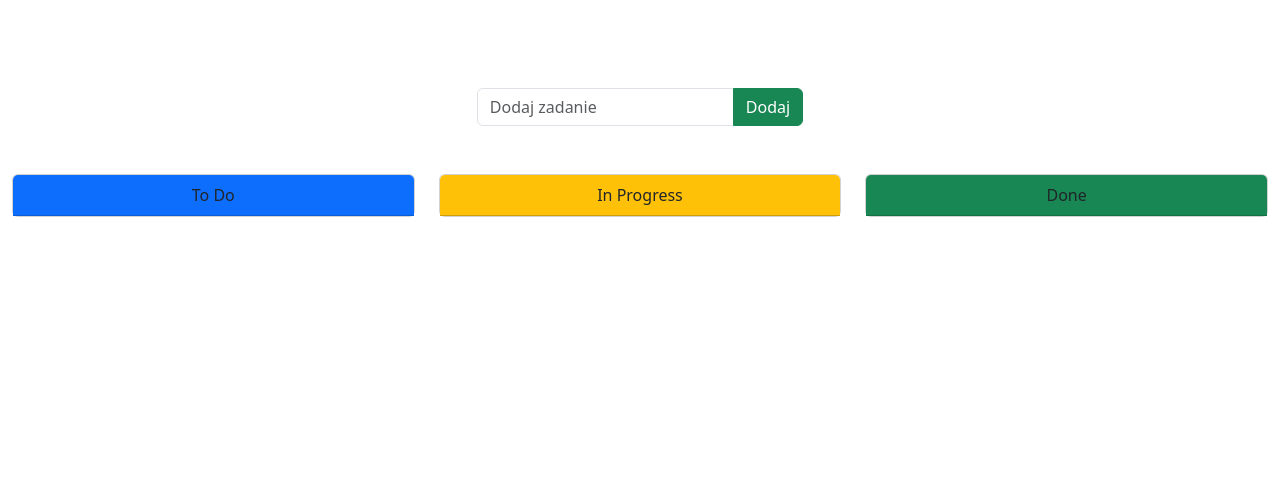
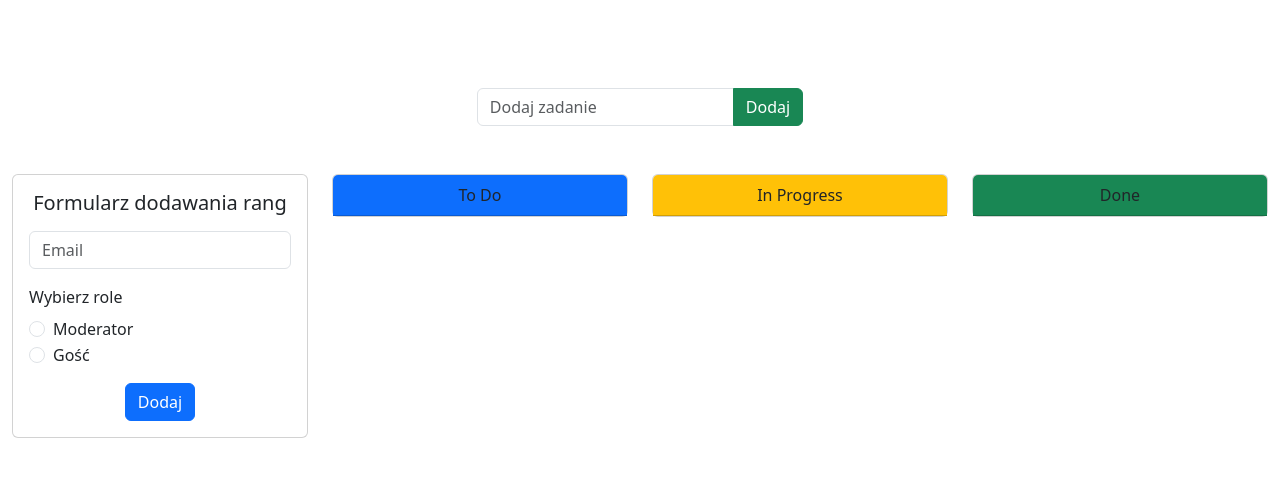
Before and after one commit to WcaleNieMichal/TaskBoard, a Flask app: template app/templates/task_board.html in a window 1280 px wide. Shown: the part 56-533 px from the top of the page. Run offline with Flask 3, Linux system fonts and the light colour scheme; the template is opened without the code that fills it: values that come from a table or form of the project are taken from there, others are empty.

Commit message:
role adding form plus decorator bugfix

```diff
--- a/app/decorators.py
+++ b/app/decorators.py
@@ -1,6 +1,6 @@
 from functools import wraps
 
-from flask import abort, request
+from flask import abort
 from flask_login import current_user
 
 from .models import TaskBoard
@@ -10,9 +10,10 @@ def role_required(*roles):
     def decorator(f):
         @wraps(f)
         def decorated_function(*args, **kwargs):
-            task_board_id = kwargs.get("task_board_id")
+            task_board_id = kwargs.get("board_id")
             board = TaskBoard.query.get(task_board_id)
             if not board:
+                raise ValueError("ten", board)
                 return abort(404)
 
             if board.owner_id == current_user.id:
--- /dev/null
+++ b/app/task_board/forms.py
@@ -0,0 +1,10 @@
+from flask_wtf import FlaskForm
+from wtforms import StringField, RadioField, SubmitField
+from wtforms.validators import DataRequired
+
+
+class AddUserRoles(FlaskForm):
+    email = StringField('Email', [DataRequired()])
+    choice = RadioField('Wybierz role', choices=[
+                        ('moderator', 'Moderator'), ('viewer', 'Gość')], validators=[DataRequired()])
+    submit = SubmitField('Dodaj')
--- a/app/templates/task_board.html
+++ b/app/templates/task_board.html
@@ -39,18 +39,51 @@
         <!-- Formularz dodawania -->
         <h1 class="text-center">{{board.name}}</h1>
         <div class="d-flex justify-content-center align-items-center my-5">
-            <form action="{{ url_for('task.add_task', task_board_id = board.id) }}" method="POST">
-                {{ form.hidden_tag() }}
+            <form action="{{ url_for('task.add_task', board_id = board.id) }}" method="POST">
+                {{ task_form.hidden_tag() }}
                 <div class="input-group">
-                    {{ form.title(class="form-control", placeholder="Dodaj zadanie") }}
-                    {{ form.submit(class="btn btn-success") }}
+                    {{ task_form.title(class="form-control", placeholder="Dodaj zadanie") }}
+                    {{ task_form.submit(class="btn btn-success") }}
                 </div>
             </form>
         </div>
 
         <!-- Kolumny -->
+        <div class="row">
+            <div class="col-md-3">
+                <div class="card p-3 text-center">
+                    <h5 class="mb-3">Formularz dodawania rang</h5>
+                    <form method="POST" action="{{url_for('task_board.add_user_role', board_id=board.id)}}">
+                        {{ role_form.hidden_tag() }}
+
+                        <div class="mb-3">
+                            {{ role_form.email(class="form-control", placeholder='Email') }}
+                        </div>
+
+                        <div class="mb-3 text-start">
+                            <label class="form-label">{{ role_form.choice.label }}</label>
+                            {% for subfield in role_form.choice %}
+                            <div class="form-check">
+                                {{ subfield(class="form-check-input", id=subfield.id) }}
+                                <label class="form-check-label" for="{{ subfield.id }}">
+                                    {{ subfield.label.text }}
+                                </label>
+                            </div>
+                            {% endfor %}
+                        </div>
+
+                        <div class="text-center">
+                            {{ role_form.submit(class="btn btn-primary") }}
+                        </div>
+                    </form>
+                </div>
+
+
+            </div>
+            <div class="col-md-9">
                 <div class="row text-center">
-            {% for column, title, color in [('todo', 'To Do', 'primary'), ('inprogress', 'In Progress', 'warning'),
+                    {% for column, title, color in [('todo', 'To Do', 'primary'), ('inprogress', 'In Progress',
+                    'warning'),
                     ('done', 'Done', 'success')] %}
                     <div class="col-md-4">
                         <div class="card">
@@ -66,7 +99,7 @@
 
                                     {% if column == 'done' %}
                                     <form method="POST"
-                                action="{{ url_for('task.delete_task',task_board_id = board.id ,task_id=task.id) }}"
+                                        action="{{ url_for('task.delete_task', board_id = board.id ,task_id=task.id) }}"
                                         style="margin: 0;">
                                         <input type="hidden" name="csrf_token" value="{{ csrf_token() }}">
                                         <button type="submit" class="btn btn-danger btn-sm ms-2" title="Usuń">
@@ -82,6 +115,10 @@
                     </div>
                     {% endfor %}
                 </div>
+            </div>
+        </div>
+
+
     </main>
 
     <!-- Bootstrap JS -->
@@ -105,6 +142,7 @@
 
                         fetch(`/task_boards/{{ board.id }}/update_task`, {
                             method: 'POST',
+                            credentials: "include",
                             headers: {
                                 'Content-Type': 'application/json',
                                 'X-CSRFToken': csrfToken
@@ -117,7 +155,7 @@
                             .then(response => response.json())
                             .then(data => {
                                 if (data.status === "success") {
-                                    location.reload();  // przeładuj, by zobaczyć ikonę kosza tylko w "Done"
+                                    location.reload()
                                 } else {
                                     alert("Błąd zapisu: " + (data.message || "nieznany"));
                                 }
```
Also changed, not shown: app/task/routes.py (+11 -13 lines), app/task_board/routes.py (+40 -7 lines). Lines whose indentation alone changed are shown as unchanged.
